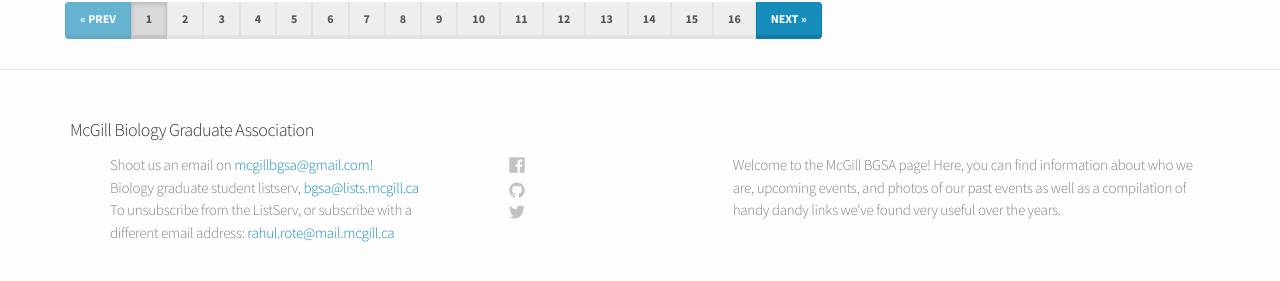
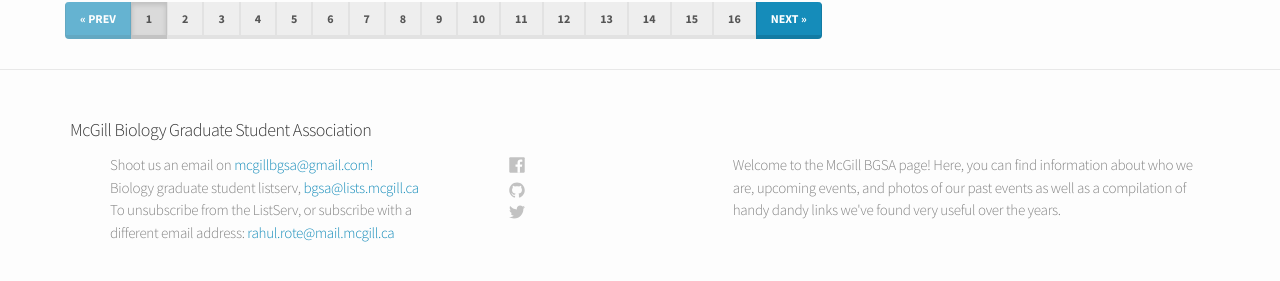
Before and after one commit to McGillBGSA/McGillBGSA.github.io, a Jekyll site: the page built from index.html, in a window 1280 px wide and 900 px high, scrolled down 2575 px. Shown: the part 601-882 px from the top of the window. Built offline with Jekyll 4.4.1, drawn with Linux system fonts in a browser that asks for light colours; nearby versions of some CDN libraries; the list of posts is cut into pages by our own code.

Commit message:
Updated footer.html

```diff
--- a/_includes/footer.html
+++ b/_includes/footer.html
@@ -1,7 +1,7 @@
 <footer class="site-footer" id="footer">
   <div class="wrap container">
 
-    <h2 class="footer-heading">{{ site.title }}</h2>
+    <h2 class="footer-heading">{{ "McGill Biology Graduate Student Association" }}</h2>
 
     <div class="footer-col-1 column">
       <ul>
```
